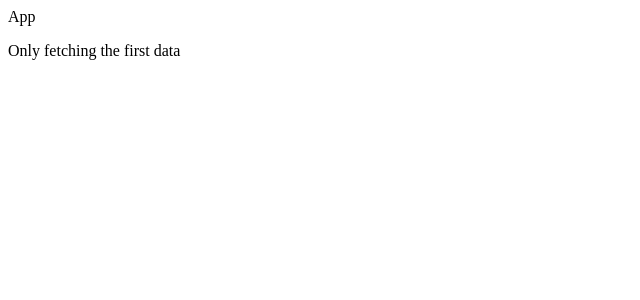
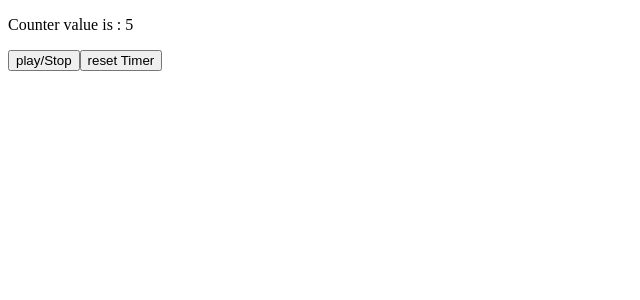
Before and after one commit to ritikkamboj/react_practice, a React (Vite) app: page / in a window 1280 px wide. Shown: the top 300 px of the page, without its empty margins (0-640 px from the left). Built offline with nearby package versions, Linux system fonts and the light colour scheme; no server answers.

Commit message:
counter with pause play and reset

```diff
--- a/src/App.jsx
+++ b/src/App.jsx
@@ -1,37 +1,43 @@
+// counter stops and play program
+
 import React, { useEffect, useState } from 'react'
-
-
-// use Effect hook to gets rhe data
 
 function App() {
 
-  const [data , setData] = useState();
+  const [count , setCount] = useState(0) ;
 
-  useEffect(()=>{
-    async function fetchData() {
-      const res = await fetch(`https://jsonplaceholder.typicode.com/posts`);
-      const data = await res.json() ;
-
-      console.log(data[1])
-
-      setData(data[1]);
-    }
-
-    fetchData()
-
-  },[])
-
-  // console.log(data ? data : "no found ")
-
-  return (
-   <>
-    <div>App</div>
-  <p>Only fetching the first data </p>
-  <p>{data?.title}</p>
+  const [active , setActive] = useState(true)
 
 
 
-   </>)
+  useEffect(() => {
+
+    if(!active) return ;
+
+    const interval = setInterval(()=> setCount((prev)=> prev + 1 ),1000)
+
+
+    return () => clearInterval(interval)
+  }, [active])
+
+
+
+  function toggleButton (){
+
+    setActive((prev)=> !prev)
+  }
+
+
+
+  return (
+    <div>
+      <p>Counter value is : {count}</p>
+      <button onClick={toggleButton}>play/Stop</button>
+      <button onClick={()=> setCount(0)}>reset Timer </button>
+
+
+    </div>
+  )
 }
 
 export default App
```
